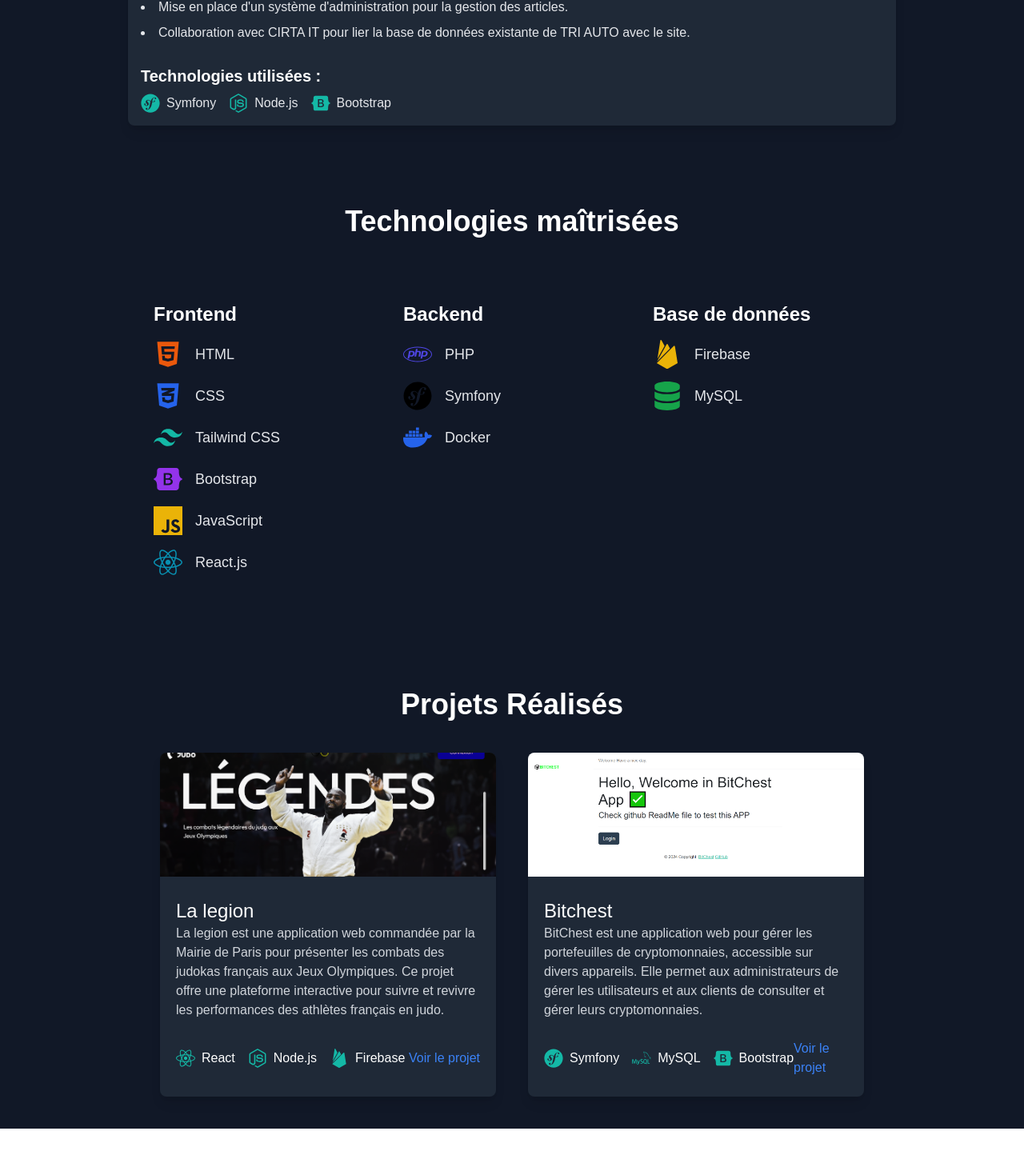
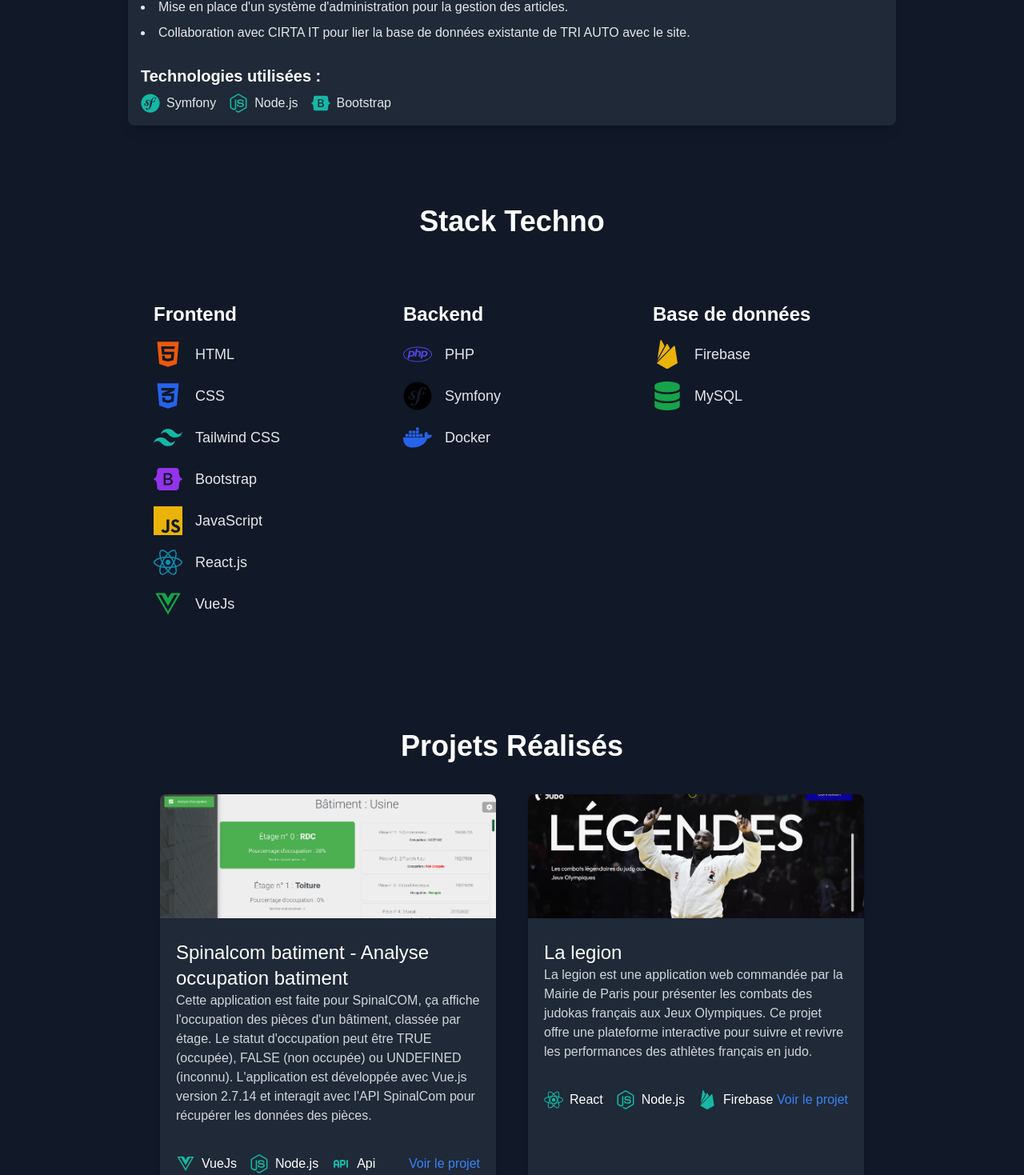
Before and after one commit to Malk2375/portfolio, a Next.js app: page / in a window 1280 px wide. Shown: the part 1328-2797 px from the top of the page at 80% size. Before the commit the page ends 2739 px from the top, so only its background shows below. Built offline with nearby package versions, Linux system fonts and the light colour scheme.

Commit message:
Ajout d'un projet

```diff
--- a/components/Projets.js
+++ b/components/Projets.js
@@ -2,15 +2,30 @@ import React from "react";
 import { FaSymfony, FaNodeJs, FaBootstrap, FaReact } from "react-icons/fa";
 import { SiMysql } from "react-icons/si";
 import { SiFirebase } from "react-icons/si";
+import { FaVuejs } from "react-icons/fa";
+import { TbApi } from "react-icons/tb";
+import { BsFiletypeScss } from "react-icons/bs";
+
 import Image from "next/image";
 
 export const Projects = () => {
   const projects = [
     {
+      name: "Spinalcom batiment - Analyse occupation batiment",
+      description: "Cette application est faite pour SpinalCOM, ça affiche l'occupation des pièces d'un bâtiment, classée par étage. Le statut d'occupation peut être TRUE (occupée), FALSE (non occupée) ou UNDEFINED (inconnu). L'application est développée avec Vue.js version 2.7.14 et interagit avec l'API SpinalCom pour récupérer les données des pièces.",
+      imageUrl: "/SpinalCom.png",
+      link: "https://spinalcom-batiment-analyse-occupation.vercel.app/",
+      technologies: [
+        { icon: FaVuejs, name: "VueJs" },
+        { icon: FaNodeJs, name: "Node.js" },
+        { icon: TbApi, name: "Api" },
+      ]
+    },
+    {
       name: "La legion",
       description: "La legion est une application web commandée par la Mairie de Paris pour présenter les combats des judokas français aux Jeux Olympiques. Ce projet offre une plateforme interactive pour suivre et revivre les performances des athlètes français en judo.",
-      imageUrl: "/lalegion.png", // Mettez ici le chemin vers l'image du projet
-      link: "https://lalegion.vercel.app/", // Lien vers le projet,
+      imageUrl: "/lalegion.png",
+      link: "https://lalegion.vercel.app/",
       technologies: [
         { icon: FaReact, name: "React" },
         { icon: FaNodeJs, name: "Node.js" },
@@ -20,8 +35,8 @@ export const Projects = () => {
     {
       name: "Bitchest",
       description: "BitChest est une application web pour gérer les portefeuilles de cryptomonnaies, accessible sur divers appareils. Elle permet aux administrateurs de gérer les utilisateurs et aux clients de consulter et gérer leurs cryptomonnaies.",
-      imageUrl: "/bitchest.png", // Mettez ici le chemin vers l'image du projet
-      link: "https://dorbani.alwaysdata.net", // Lien vers le projet,
+      imageUrl: "/bitchest.png",
+      link: "https://dorbani.alwaysdata.net",
       technologies: [
         { icon: FaSymfony, name: "Symfony" },
         { icon: SiMysql, name: "MySQL" },
--- a/components/Technologies.js
+++ b/components/Technologies.js
@@ -2,12 +2,13 @@ import React from "react";
 // Importez les icônes pour les technologies
 import { FaHtml5, FaCss3Alt, FaBootstrap, FaReact, FaPhp, FaSymfony, FaDocker, FaDatabase } from "react-icons/fa";
 import { SiTailwindcss, SiJavascript, SiFirebase, SiMysql } from "react-icons/si";
+import { FaVuejs } from "react-icons/fa";
 
 export const Technologies = () => {
   return (
     <section className="py-10 flex flex-col">
       <h2 className="text-4xl font-bold py-5 dark:text-white text-center">
-        Technologies maîtrisées
+        Stack Techno
       </h2>
       <div className="flex-col justify-center md:grid md:grid-cols-3 gap-10 p-8">
         {/* Frontend */}
@@ -37,6 +38,10 @@ export const Technologies = () => {
             <div className="flex items-center space-x-4">
               <FaReact className="text-4xl text-cyan-600" />
               <span className="text-lg text-gray-800 dark:text-gray-200">React.js</span>
+            </div>
+            <div className="flex items-center space-x-4">
+              <FaVuejs className="text-4xl text-green-600" />
+              <span className="text-lg text-gray-800 dark:text-gray-200">VueJs</span>
             </div>
           </div>
         </div>
```
Also changed, not shown: public/SpinalCom.png (added).
